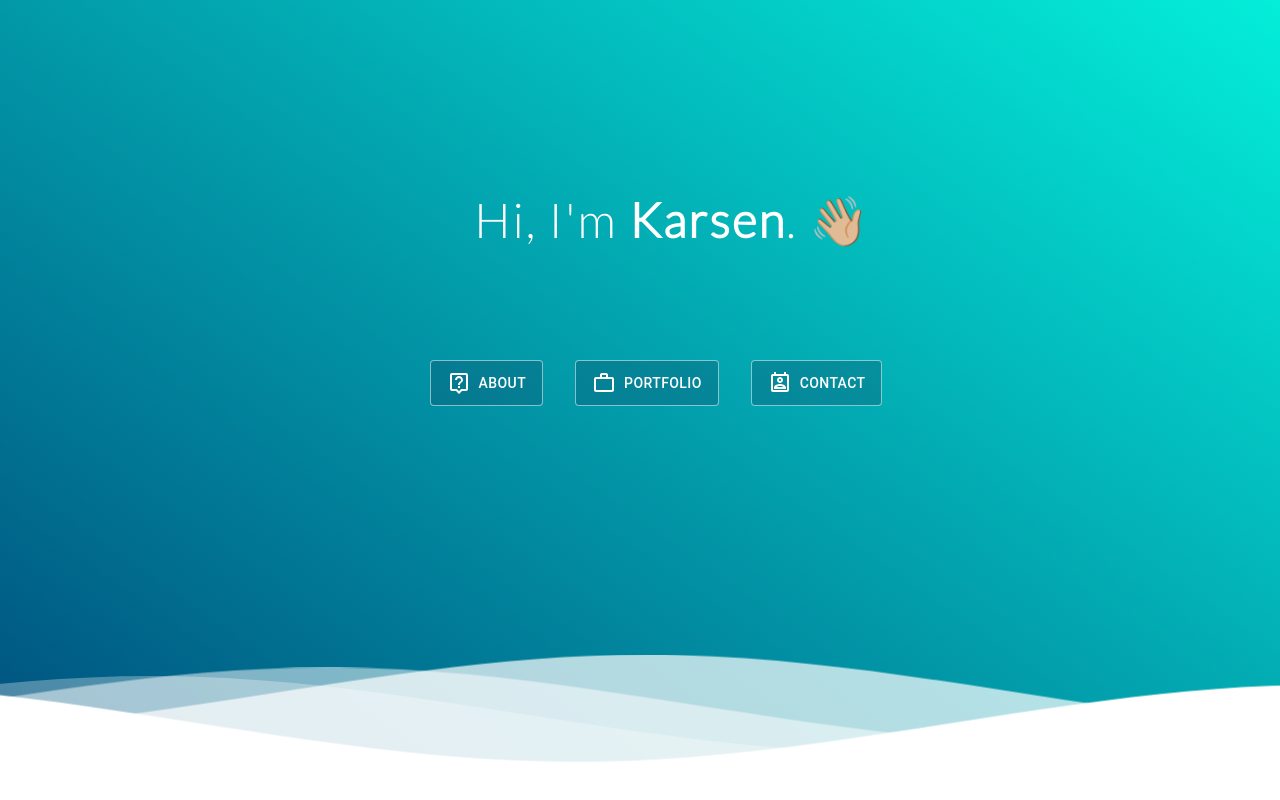
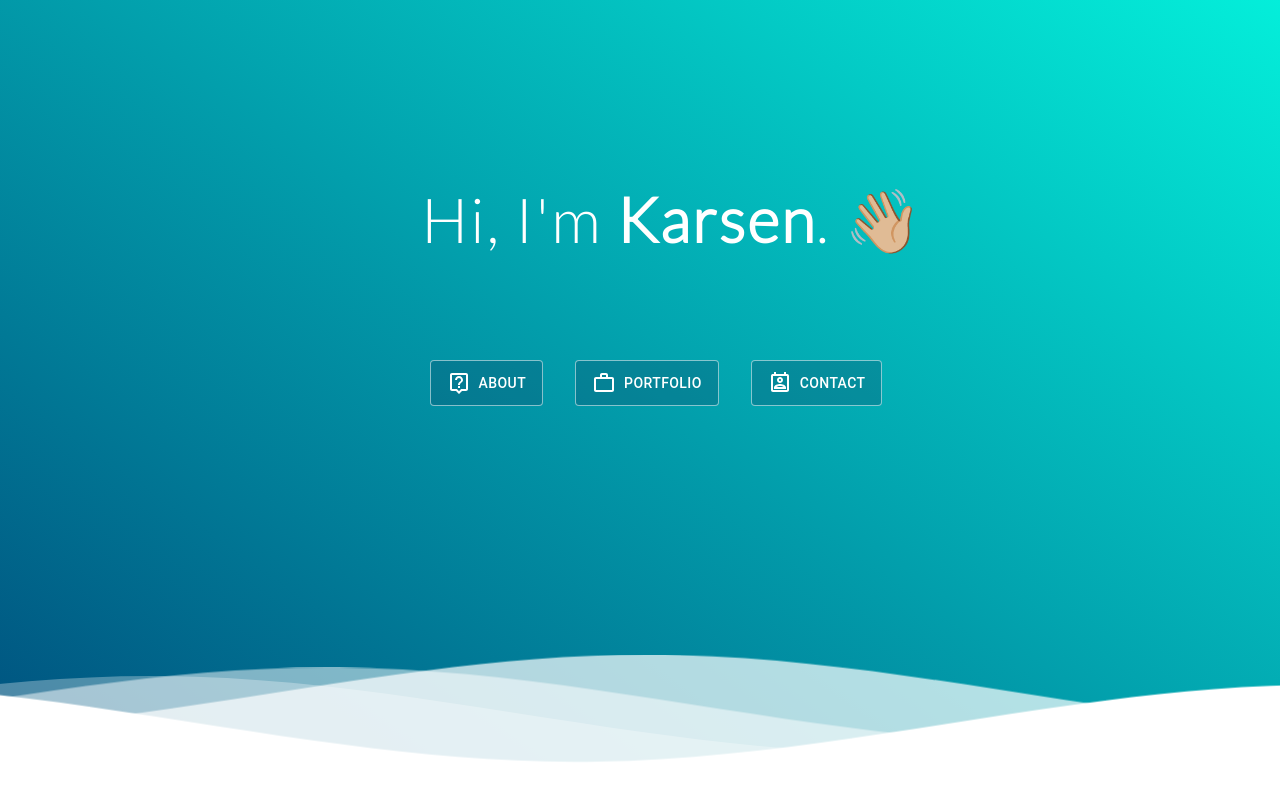
Before and after one commit to Karsenh/Personal-Website-2.0, a React (Create React App) app: page / in a window 1280 px wide. Shown: the top 800 px of the page. Built offline with nearby package versions, Linux system fonts and the light colour scheme.

Commit message:
created custom landing header css class

```diff
--- a/src/App.js
+++ b/src/App.js
@@ -6,6 +6,8 @@ function App() {
     <div className="App">
       <Landing>
         <h1>About me</h1>
+        <hr />
+        <br />
         <h1>Portfolio</h1>
         <h1>Contact</h1>
       </Landing>
--- a/src/components/Landing.js
+++ b/src/components/Landing.js
@@ -23,7 +23,7 @@ C499.8,112.4,388.1,0.8,250.4,0.8z M383.8,326.3c-62,0-101.4-14.1-117.6-46.3c-17.1
 c-22.4,3-38.4,9.2-47.8,18.3c-11.2,10.9-13.6,26.7-16.3,45c-3.1,20.8-6.6,44.4-25.3,62.4c-19.8,19.1-51.6,26.9-100.2,24.6l1.8-39.7		c35.9,1.6,59.7-2.9,70.8-13.6c8.9-8.6,11.1-22.9,13.5-39.6c6.3-42,14.8-99.4,141.4-99.4h41L333,166c-12.6,16-45.4,68.2-31.2,96.2	c9.2,18.3,41.5,25.6,91.2,24.2l1.1,39.8C390.5,326.2,387.1,326.3,383.8,326.3z" />
 </g> */}
 </svg>
-<h1>Hi, I'm <strong>Karsen</strong>. 👋🏼</h1>
+<h1 className='landing-header'>Hi, I'm <strong>Karsen</strong>. 👋🏼</h1>
 </div>
 <Button className='custom-btn' variant='outlined' color='primary'><LiveHelpOutlinedIcon/><span style={{marginLeft: '0.5rem'}}>About</span></Button>
 <Button className='custom-btn' variant='outlined' color='primary'><WorkOutlineOutlinedIcon/><span style={{marginLeft: '0.5rem'}}>Portfolio</span></Button>
--- a/src/index.css
+++ b/src/index.css
@@ -16,6 +16,10 @@ p {
     letter-spacing: 1px;
     font-size: 14px;
     color: #333333;
+}
+
+.landing-header {
+    font-size: 62px;
 }
 
 .custom-btn {
```
